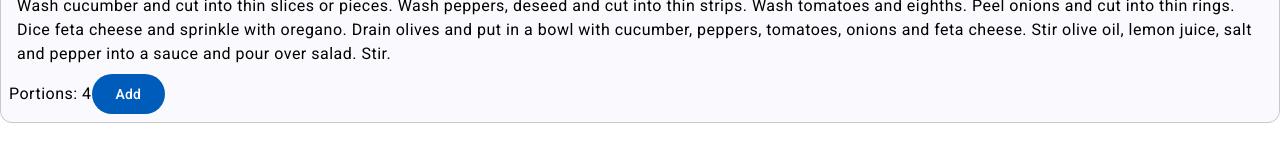
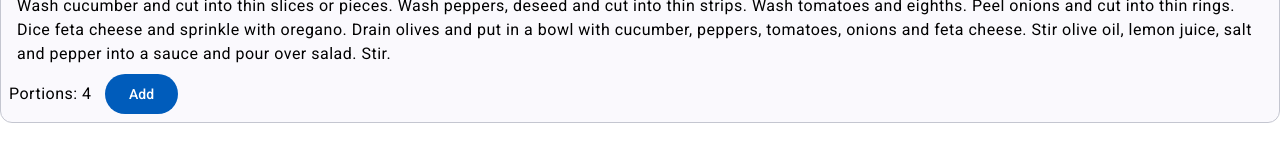
Before and after one commit to maitevargas9/recipe-app, an Angular app: page / in a window 1280 px wide. Shown: the part 520-682 px from the top of the page. Built offline with nearby package versions, Linux system fonts and the light colour scheme.

Commit message:
Adjust Add button

```diff
--- a/src/app/recipe/recipe.component.html
+++ b/src/app/recipe/recipe.component.html
@@ -28,9 +28,13 @@
             placeholder="{{ dish?.portion }}" />
         </mat-form-field>
       </div>-->
-      <button mat-flat-button (click)="addIngredients(ingredients)">
-        Add
-      </button>
+      &nbsp;
+      &nbsp;
+      <div>
+        <button mat-flat-button (click)="addIngredients(ingredients)">
+          Add
+        </button>
+      </div>
     </mat-card-actions>
   </mat-card>
 </body>
```
